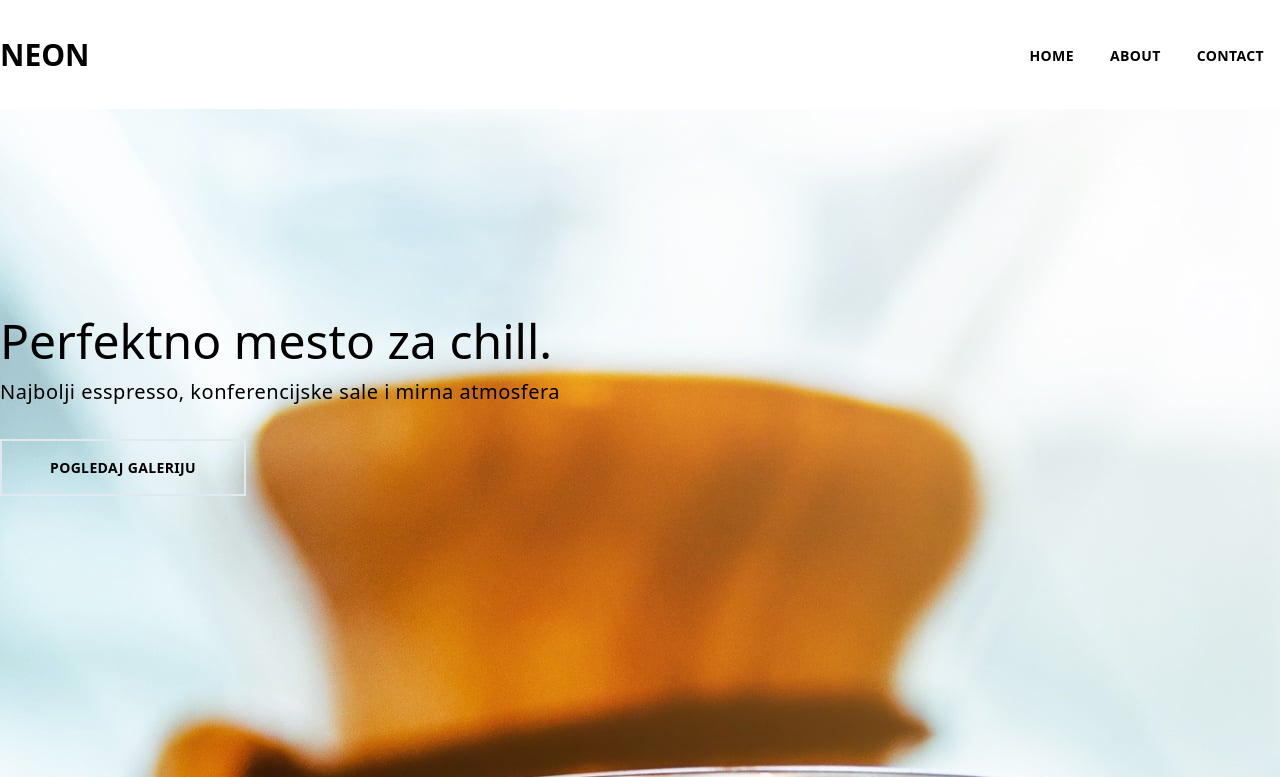
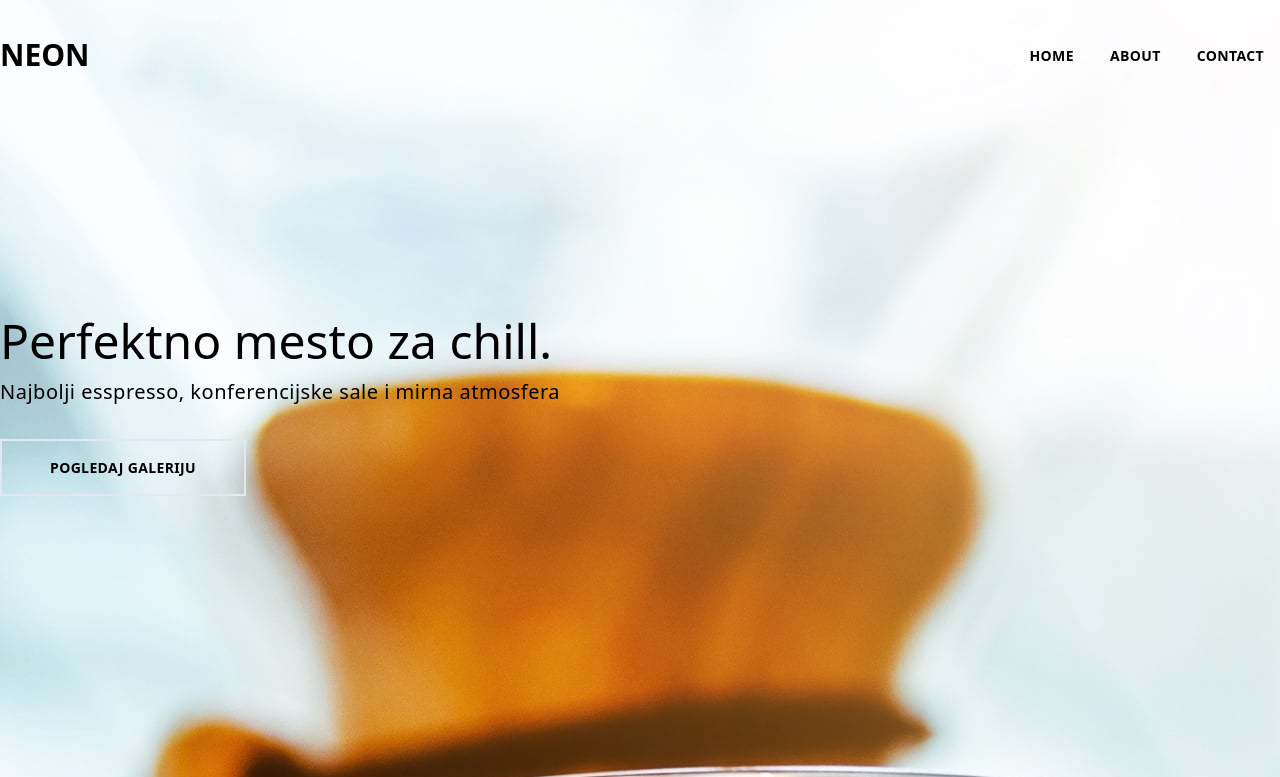
Before and after one commit to jaksm/web-programiranje-1, a plain HTML site: page index.html in a window 1280 px wide. Shown: the top 777 px of the page. Drawn offline with nearby package versions, Linux system fonts and the light colour scheme.

Commit message:
nav background color adapts now

```diff
--- a/css/styles.css
+++ b/css/styles.css
@@ -6,6 +6,10 @@
 
 .owl-dots {
   display: none !important;
+}
+
+nav {
+  transition: background-color 0.3s ease;
 }
 
 #bg1 {
--- a/index.html
+++ b/index.html
@@ -23,7 +23,7 @@
       <h5 class="text-white uppercase">Na vrh</h5>
     </button>
     <!-- Navigacija -->
-    <nav class="fixed w-full bg-white z-50">
+    <nav class="fixed w-full z-50">
       <div class="container mx-auto py-8">
         <div class="flex justify-between items-center">
           <a
@@ -218,8 +218,6 @@
         </div>
       </div>
     </section>
-    <!-- Mapa -->
-    <section id="mapa" class="h-screen bg-grey"></section>
     <!-- Footer -->
     <footer class="bg-orange-darker text-white">
       <div class="container mx-auto py-32">
--- a/js/main.js
+++ b/js/main.js
@@ -1,10 +1,17 @@
 var owl = $(".owl-carousel");
 const scrollToTop = document.querySelector("#scrollToTop");
+const nav = document.querySelector("nav");
+
 scrollToTop.addEventListener("click", () => {
   window.scrollTo(0, 0);
 });
 
 document.addEventListener("scroll", () => {
+  if (window.pageYOffset >= 150) {
+    nav.style.backgroundColor = "white";
+  } else {
+    nav.style.backgroundColor = "transparent";
+  }
   if (window.pageYOffset >= 1900) {
     scrollToTop.style.display = "block";
   } else {
```
